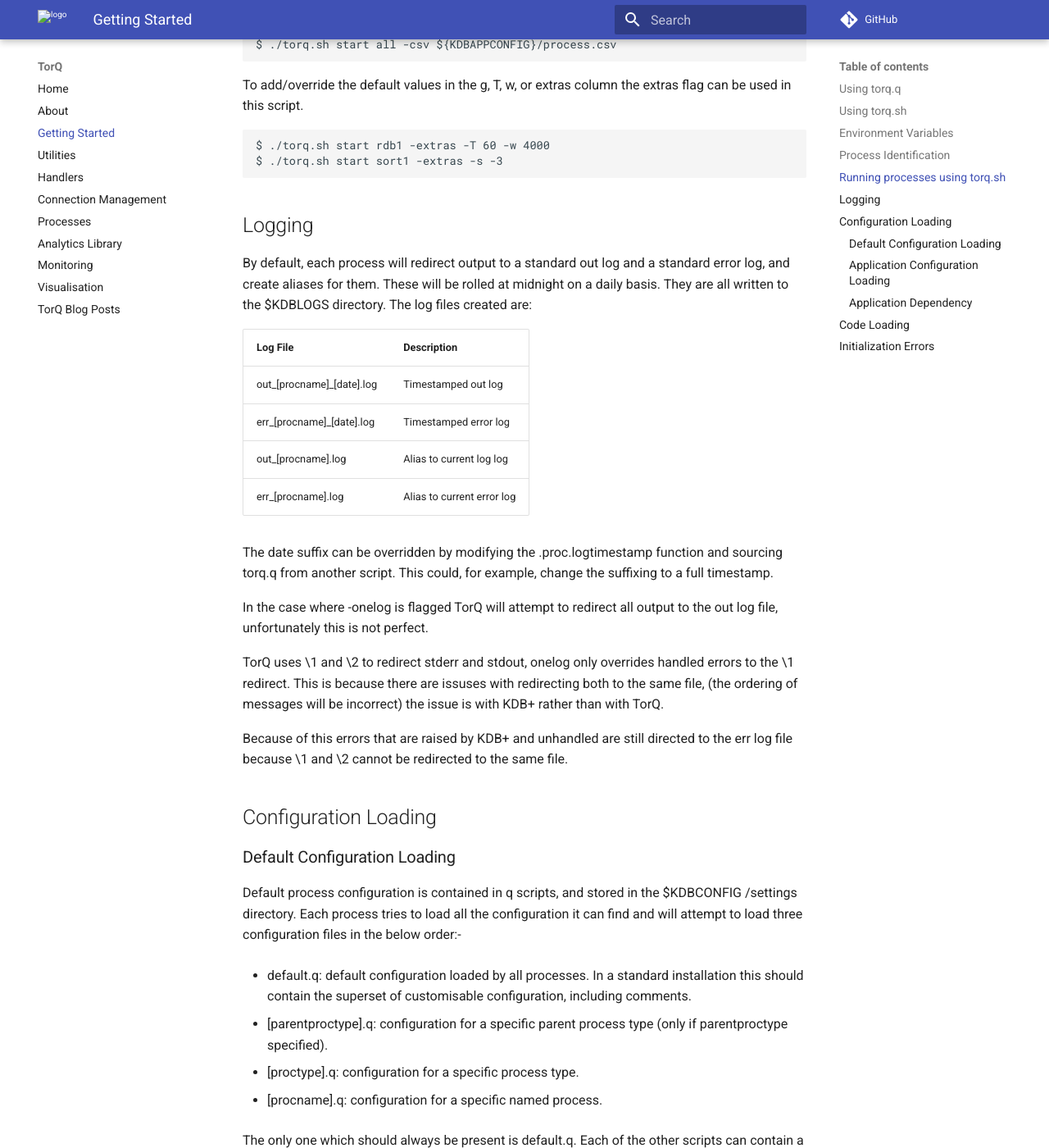
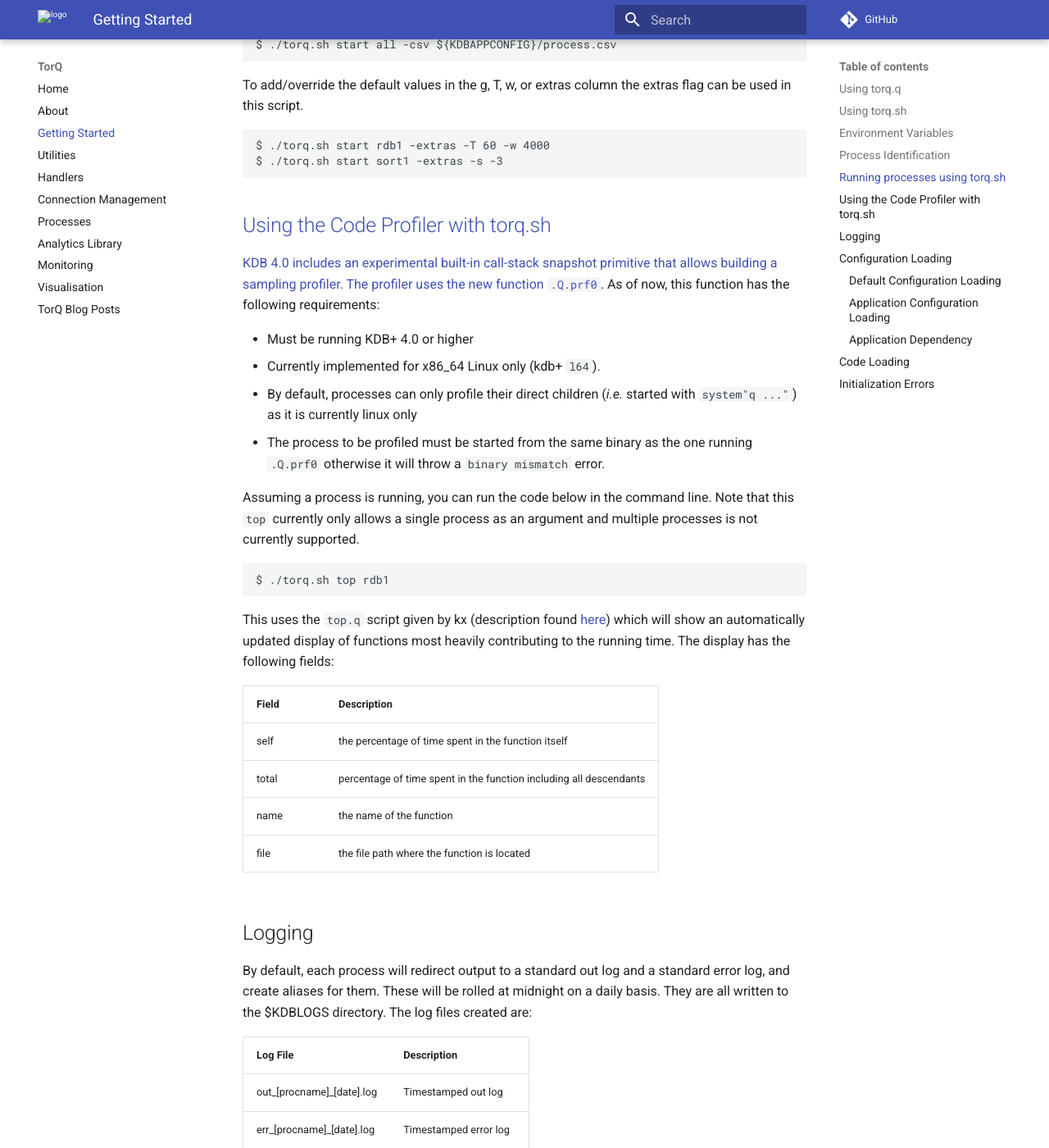
Before and after one commit to DataIntellectTech/TorQ, an MkDocs documentation site: the page built from docs/gettingstarted.md, in a window 1280 px wide and 1400 px high, scrolled down 6147 px. Shown: the whole window at 82% size. Built offline with MkDocs 1.6.1 and Material for MkDocs 9.7.7, drawn with Linux system fonts in a browser that asks for light colours; comment, search, counter and statistics services are not loaded; old or Windows-style settings are respelled for this version of MkDocs.

Commit message:
add code profiler documentation

````diff
--- a/docs/gettingstarted.md
+++ b/docs/gettingstarted.md
@@ -271,6 +271,41 @@
 $ ./torq.sh start sort1 -extras -s -3
 ```
 
+<a name="profiler">
+
+Using the Code Profiler with torq.sh
+------------------------------------
+
+KDB 4.0 includes an experimental built-in call-stack snapshot primitive that allows
+building a sampling profiler.  The profiler uses the new function [`.Q.prf0`](https://code.kx.com/q/ref/dotq/#qprf0-code-profiler).
+As of now, this function has the following requirements:
+
+- Must be running KDB+ 4.0 or higher
+- Currently implemented for x86_64 Linux only (kdb+ `l64`).
+- By default, processes can only profile their direct children (*i.e.* started
+with `system"q ..."`) as it is currently linux only
+- The process to be profiled must be started from the same binary as the one
+running `.Q.prf0` otherwise it will throw a `binary mismatch` error.
+
+Assuming a process is running, you can run the code below in the command line.
+Note that this `top` currently only allows a single process as an argument and
+multiple processes is not currently supported.
+
+```
+$ ./torq.sh top rdb1
+```
+
+This uses the `top.q` script given by kx (description found [here](https://code.kx.com/q/kb/profiler/))
+which will show an automatically updated display of functions most heavily
+contributing to the running time. The display has the following fields:
+
+|Field                            |  Description|
+|---------------------------------| ----------------------------|
+|self                             |  the percentage of time spent in the function itself|
+|total                            |  percentage of time spent in the function including all descendants|
+|name                             |  the name of the function|
+|file                             |  the file path where the function is located|
+
 
 <a name="logging"></a>
 
````
